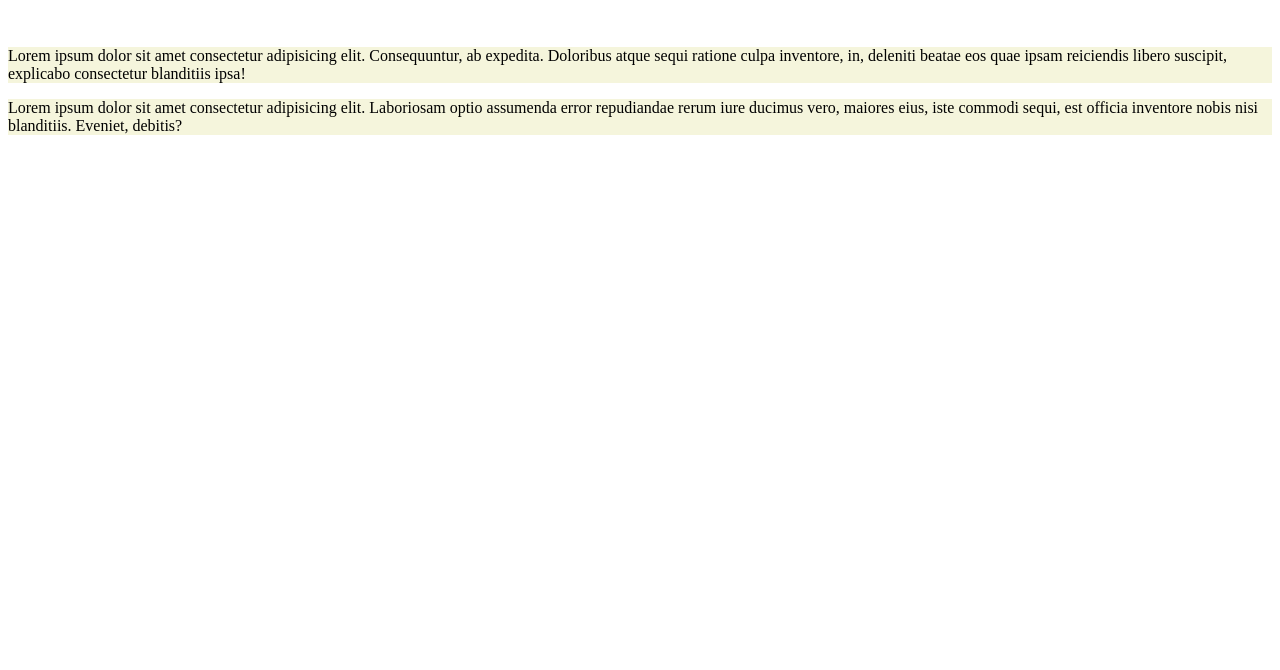
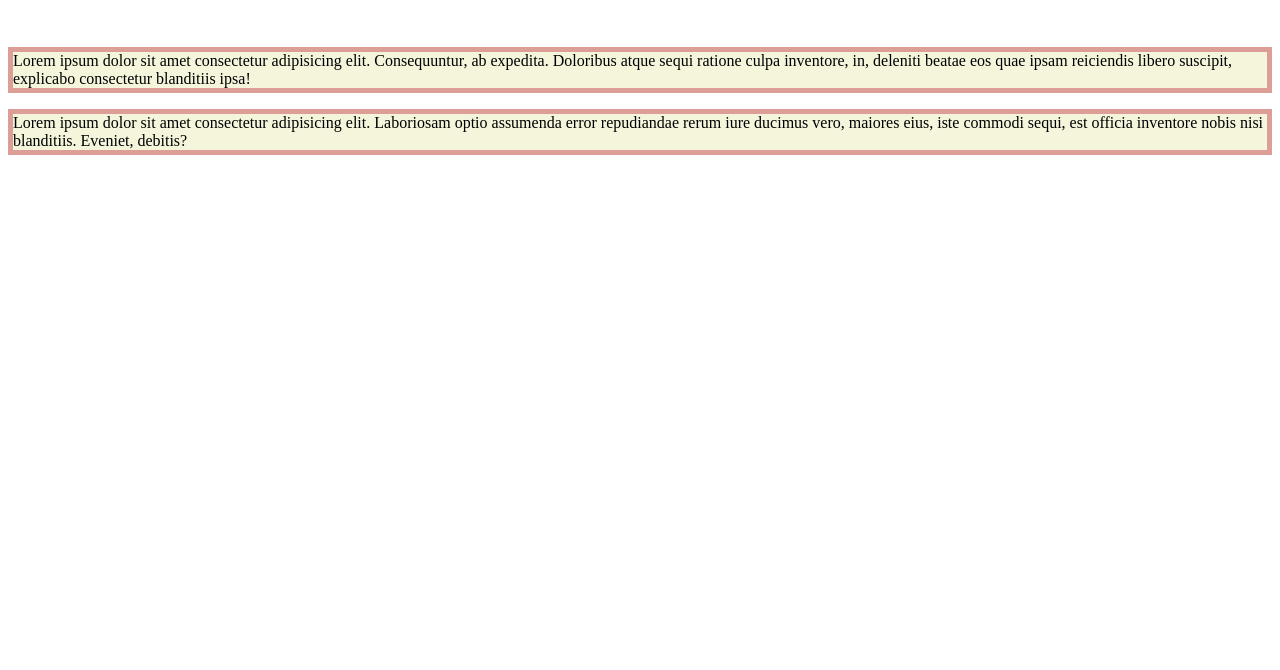
Before and after one commit to briannaordaz/COMP001B.LectureActivity2, a plain HTML site: page index.html in a window 1280 px wide. Shown: the part 130-800 px from the top of the page. Drawn offline with Linux system fonts and the light colour scheme.

Commit message:
added border to paragraphs

```diff
--- a/main.css
+++ b/main.css
@@ -7,4 +7,5 @@ h1 {
 
 .idk {
     background-color: beige;
+    border: 5px solid rgb(221, 158, 151);
 }
```
